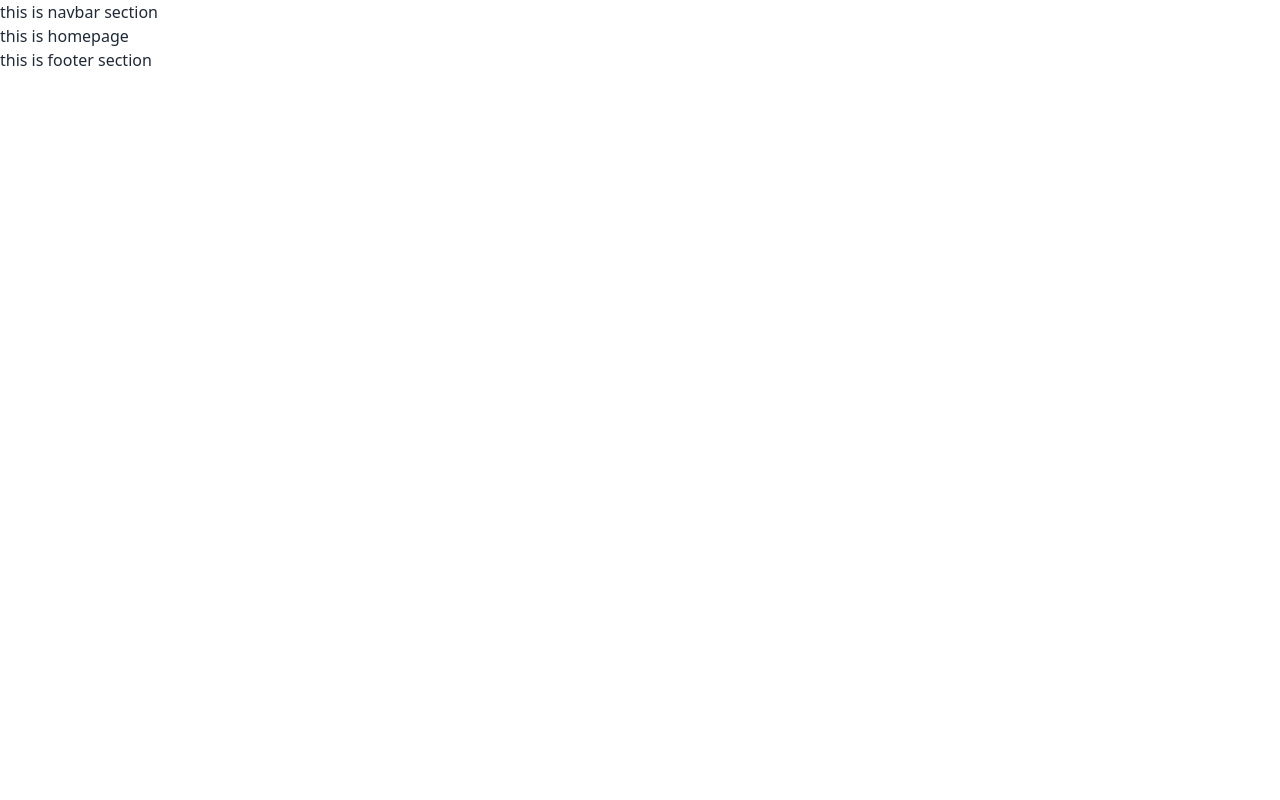
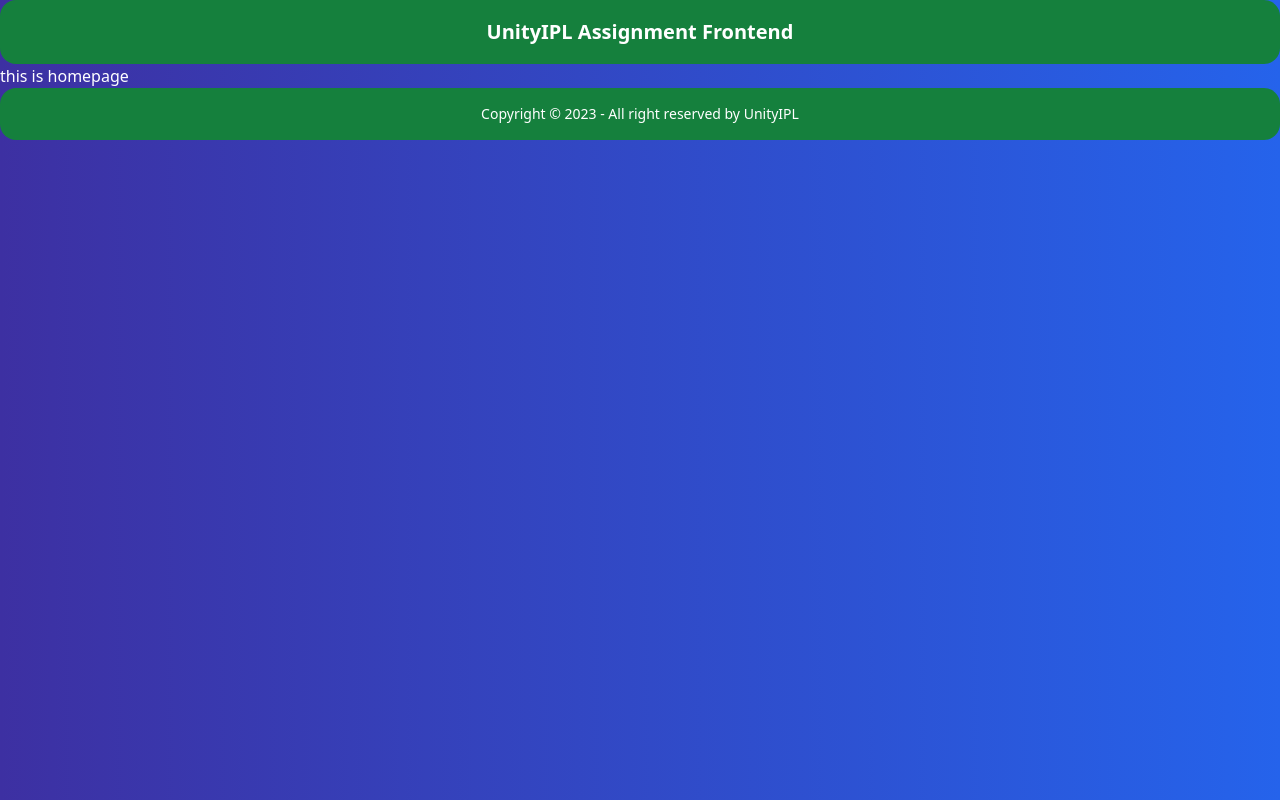
Before and after one commit to maruf02/UnityIPL-assignment-Frontend, a React (Vite) app: page / in a window 1280 px wide. Shown: the top 800 px of the page. Built offline with nearby package versions, Linux system fonts and the light colour scheme.

Commit message:
simple navbar and footer design

```diff
--- a/src/Components/Footer/Footer.jsx
+++ b/src/Components/Footer/Footer.jsx
@@ -2,9 +2,11 @@ import React from "react";
 
 const Footer = () => {
   return (
-    <div>
-      <h2>this is footer section</h2>
-    </div>
+    <footer className="footer footer-center p-4 bg-green-700 rounded-2xl">
+      <aside>
+        <p>Copyright © 2023 - All right reserved by UnityIPL</p>
+      </aside>
+    </footer>
   );
 };
 
--- a/src/Components/Navbar/Navbar.jsx
+++ b/src/Components/Navbar/Navbar.jsx
@@ -2,8 +2,14 @@ import React from "react";
 
 const Navbar = () => {
   return (
-    <div>
-      <h2>this is navbar section</h2>
+    <div className="navbar bg-green-700 rounded-2xl">
+      <div className="navbar-start"></div>
+      <div className="navbar-center  ">
+        <a className="btn btn-ghost text-xl font-semibold">
+          UnityIPL Assignment Frontend
+        </a>
+      </div>
+      <div className="navbar-end"></div>
     </div>
   );
 };
--- a/src/Components/Root/Root.jsx
+++ b/src/Components/Root/Root.jsx
@@ -5,8 +5,8 @@ import Footer from "../Footer/Footer";
 
 const Root = () => {
   return (
-    <div>
-      <div>
+    <div className="bg-gradient-to-r from-[#3D30A2] to-blue-600 h-[3000px] text-white">
+      <div className="container mx-auto">
         <Navbar></Navbar>
         <Outlet></Outlet>
         <Footer></Footer>
```
